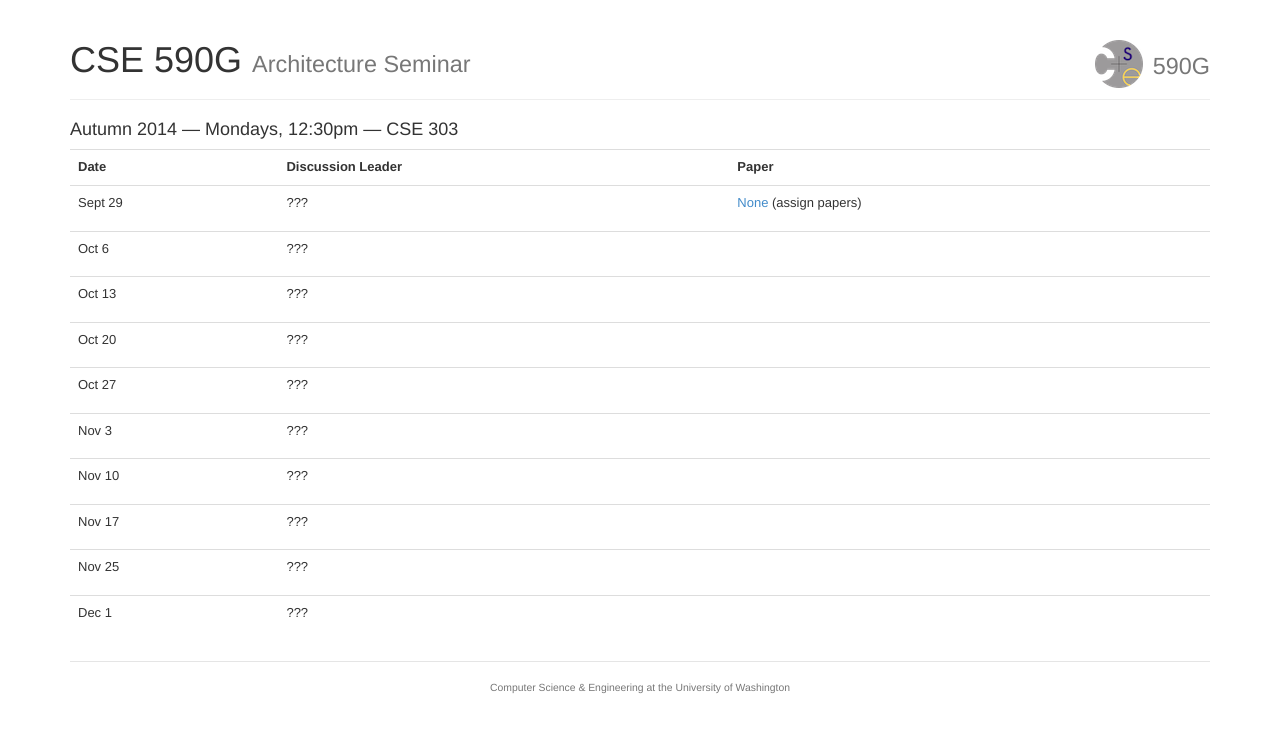
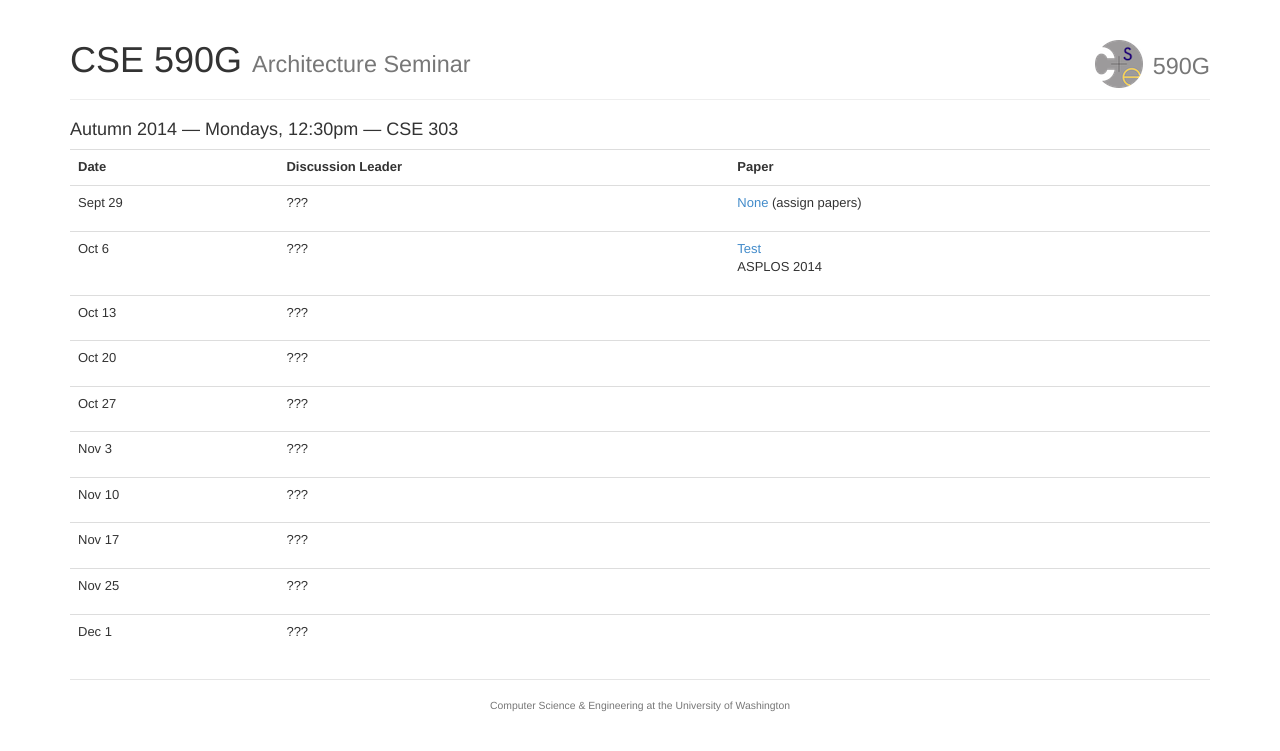
Before and after one commit to uwsampa/cse590g, a Jekyll site: the page built from 14au/index.md, in a window 1280 px wide. Shown: the top 751 px of the page. Built offline with Jekyll 4.4.1, drawn with Linux system fonts in a browser that asks for light colours; nearby versions of some CDN libraries; Markdown is read by kramdown in place of the engine named in the settings.

```diff
--- a/14au/_data/schedule.yml
+++ b/14au/_data/schedule.yml
@@ -4,7 +4,9 @@
 
 - date: Oct 6
   who: ???
-  paper: ""
+  paper:
+    - "[Test](test.com)"
+    - ASPLOS 2014
 
 - date: Oct 13
   who: ???
--- a/14au/css/theme.css
+++ b/14au/css/theme.css
@@ -45,3 +45,8 @@ h3 {
 code {
   color: black;
 }
+
+li, li p {
+  margin: 0px;
+  padding: 0px;
+}
```
